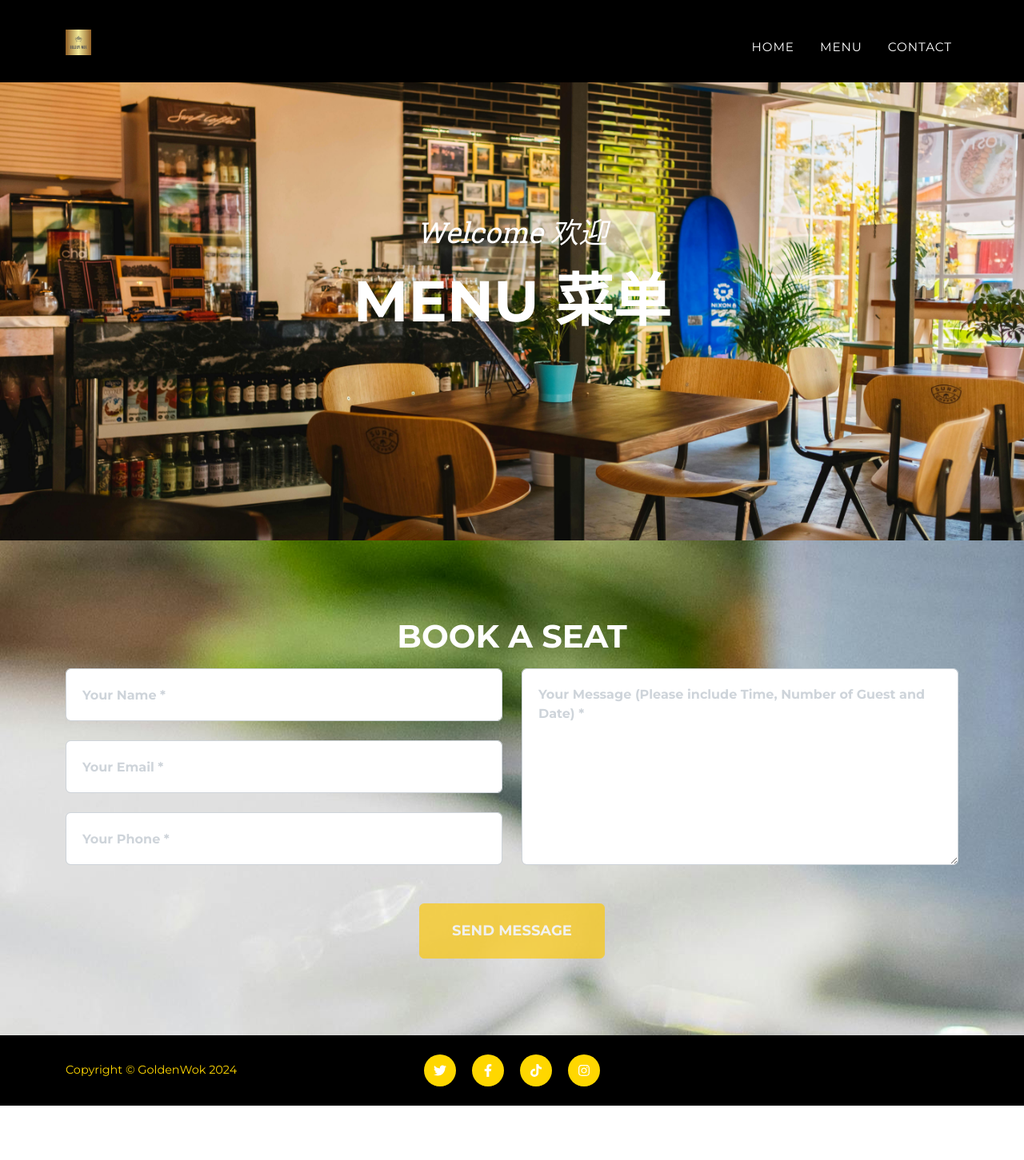
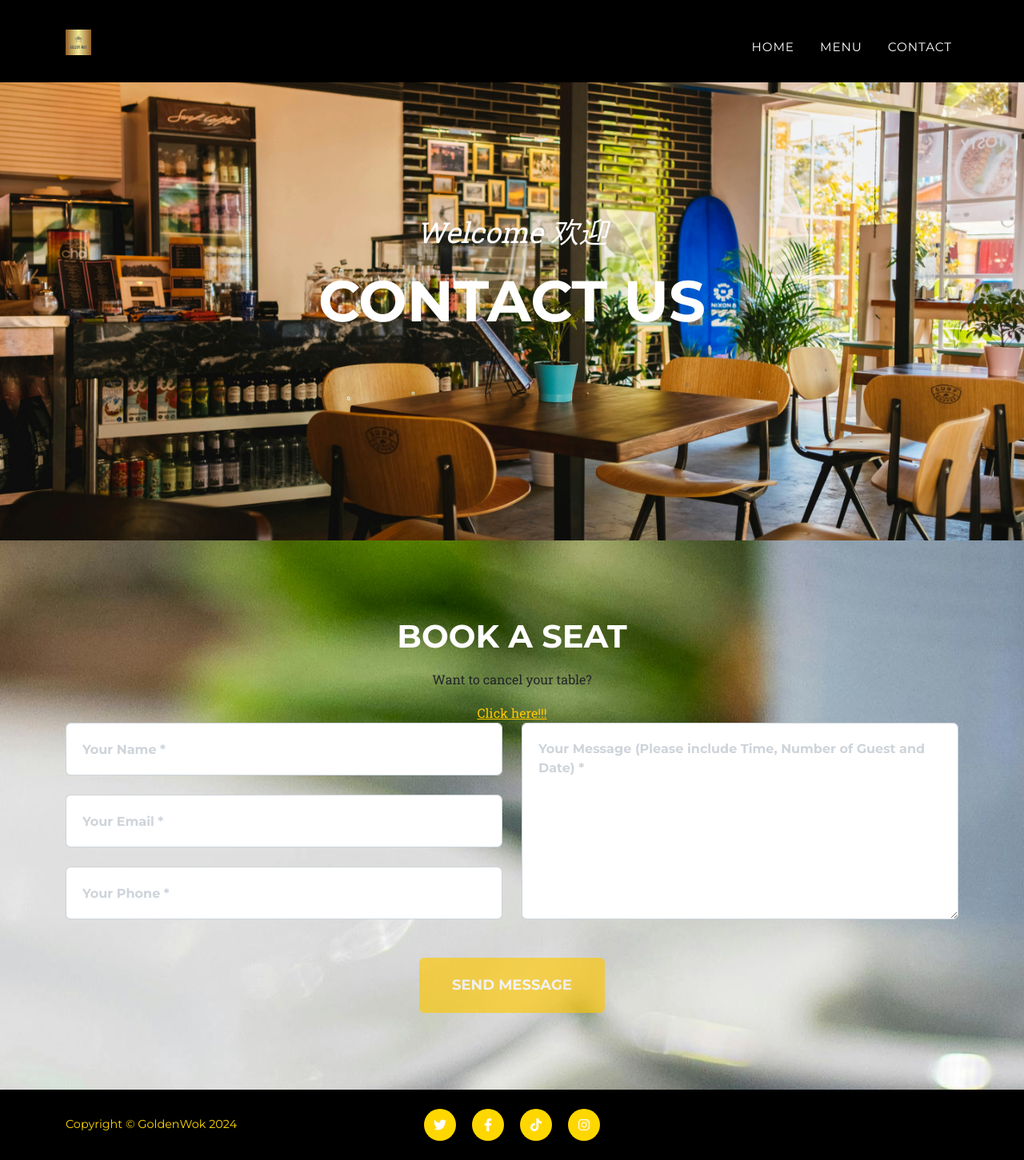
Before and after one commit to UloE-G/GoldenWokV2, a Flask app: page /contact in a window 1280 px wide. Shown: the whole page at 80% size. Before the commit the page ends 1383 px from the top, so only its background shows below. Run offline with Flask 3, Linux system fonts and the light colour scheme; some libraries are stand-ins or nearby versions.

Commit message:
Added text under book a seat in the form section

```diff
--- a/templates/contact.html
+++ b/templates/contact.html
@@ -4,7 +4,7 @@
         <header class="masthead">
             <div class="container">
                 <div class="masthead-subheading">Welcome 欢迎</div>
-                <div class="masthead-heading text-uppercase">Menu 菜单</div>
+                <div class="masthead-heading text-uppercase">Contact Us</div>
             </div>
         </header>
 
@@ -13,6 +13,8 @@
             <div class="container">
                 <div class="text-center">
                     <h2 class="section-heading text-uppercase">Book A Seat</h2>
+                    <p>Want to cancel your table?</p>
+                    <a href="#">Click here!!!</a>
                 </div>
                 <!-- * * * * * * * * * * * * * * *-->
                 <!-- * * SB Forms Contact Form * *-->
```
